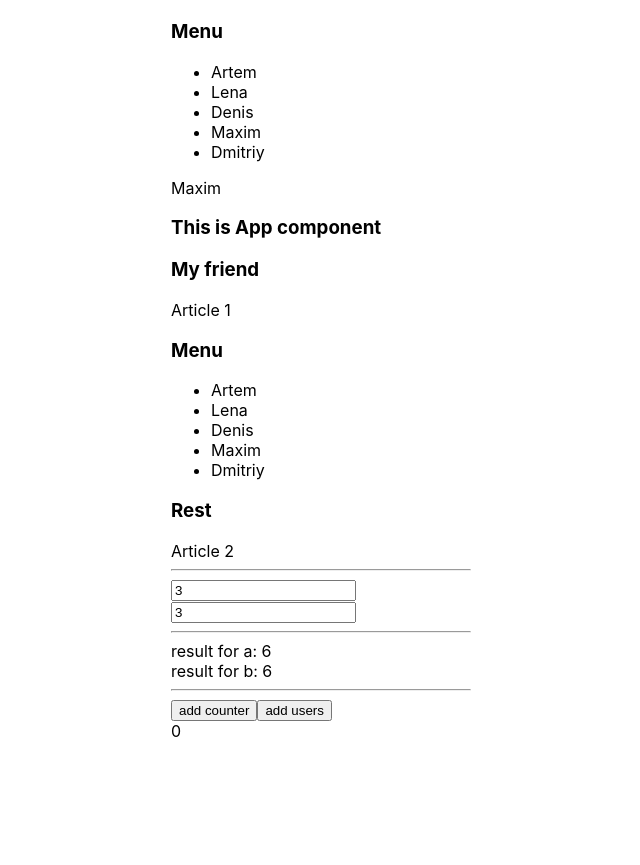
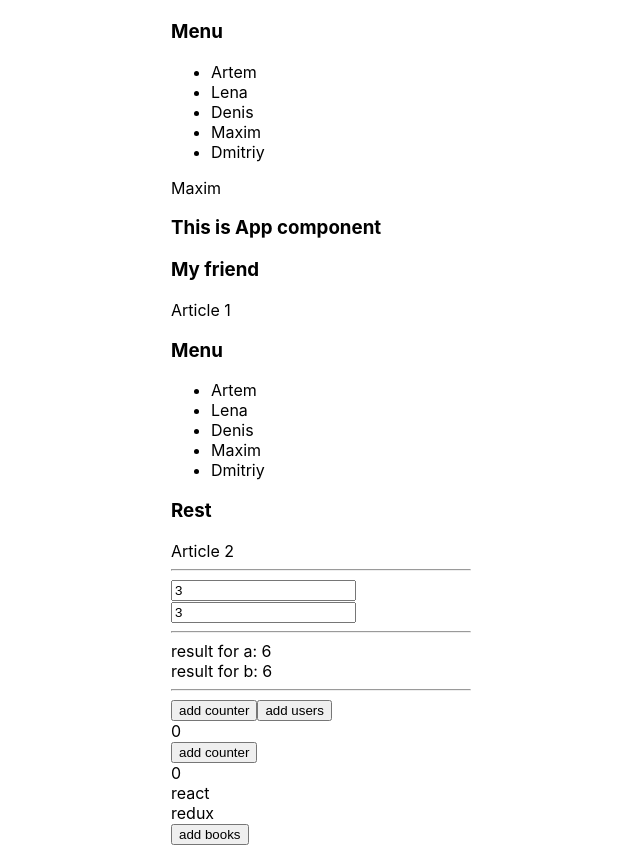
Before and after one commit to Pred1993/Kabzda_kak_podrobno, a React (Create React App) app: page / in a window 1280 px wide. Shown: the whole page, without its empty margins (319-959 px from the left). Before the commit the page ends 800 px from the top, so only its background shows below. Built offline with nearby package versions, Linux system fonts and the light colour scheme.

Commit message:
UseCallback refactoring

```diff
--- a/src/App.tsx
+++ b/src/App.tsx
@@ -5,6 +5,7 @@ import Select from "./components/Select/Select";
 import {UncontrolledAccordion} from "./components/AccordionAndUseReducer/UncontrolledAccordion";
 import UseMemo from "./components/UseMemo/UseMemo";
 import UseMemoAndReactMemo from "./components/UseMemoAndReactMemo/UseMemoAndReactMemo";
+import UseCallback from "./components/UseCallback/UseCallback";
 
 
 export type ValueType = 0 | 1 | 2 | 3 | 4 | 5
@@ -64,7 +65,7 @@ function App() {
             <hr/>
             {/*<ReactMemo/>*/}
             <UseMemoAndReactMemo/>
-            {/*<UseCallback/>*/}
+            <UseCallback/>
             {/*<UseState/>*/}
             {/*<UseEffect/>*/}
             {/*<UseEffect2/>*/}
--- a/src/components/UseCallback/UseCallback.tsx
+++ b/src/components/UseCallback/UseCallback.tsx
@@ -10,8 +10,11 @@ const NewMessagesCounter = (props: {count: number}) => {
 };
 
 const NewMessagesCounterContainer = React.memo(NewMessagesCounter)
+// По факту UseCallback частный случай UseMemo, мы его будем использовать если нам нужно запомнить вызов функции
 
+// Также как и UseMemo в UseCallback есть массив зависимостей, если он пустой ссылка на функцию будет запоминаться единожды при первой отрисовки и не будет меняться ни при каких условиях
 const UseCallback = () => {
+
     console.log('rerendering UseCallback')
     const [counter, setCounter] = useState<number>(0)
     const [books, setBooks] = useState<Array<string>>(['react', 'js', 'redux', 'css'])
@@ -22,11 +25,11 @@ const UseCallback = () => {
 
 
 
-    const memoizedAddBook = useMemo(() => {
-        return () => {
-            setBooks([...books, 'angular'])
-        }
-    }, [books])
+    // const memoizedAddBook = useMemo(() => {
+    //     return () => {
+    //         setBooks([...books, 'angular'])
+    //     }
+    // }, [books])
 
     const memoizedAddBook2 = useCallback(() => { // через useCallback
             setBooks([...books, 'angular'])
@@ -35,7 +38,7 @@ const UseCallback = () => {
         <div>
             <button onClick={() => setCounter(counter + 1)}>add counter</button>
             <NewMessagesCounterContainer count={counter}/>
-            <BooksContainer books={newBooks} addBooks={memoizedAddBook}/>
+            <BooksContainer books={newBooks} addBooks={memoizedAddBook2}/>
         </div>
     );
 };
--- a/src/components/UseMemo/UseMemo.tsx
+++ b/src/components/UseMemo/UseMemo.tsx
@@ -1,4 +1,6 @@
 import React, {useMemo, useState} from 'react';
+
+// В UseMemo передается функция колбек первым параметром и массив вторым параметром, а возвращает этот колбэк то, что мы хотим по итогу запомнить
 // UseMemo работает по принципу кеша, единожды выполнив тело своей колбек функции он запомнит его значение и при условии того, что переменные из массива зависимостей (второй параметр передающийся в UseMemo) не будут изменяться, UseMemo не будет запускать заново тело функциию
 
 // Если массив зависимостей пуст, то UseMemo запуститься единожды и всегда будет возвращать один и тот же результат
```
